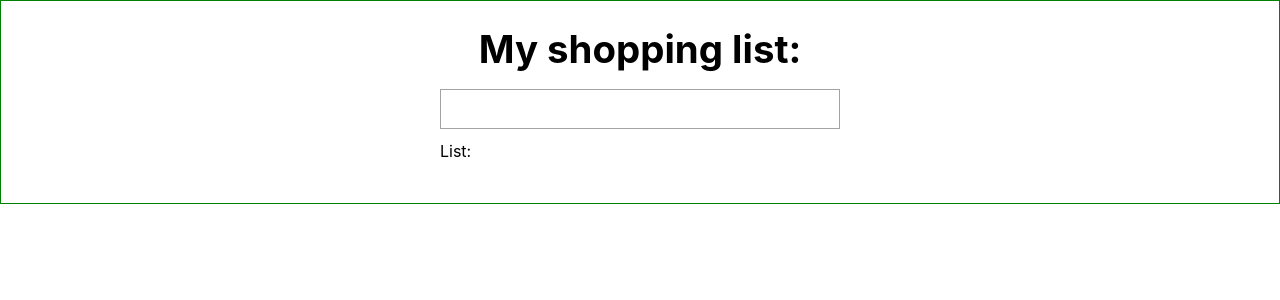
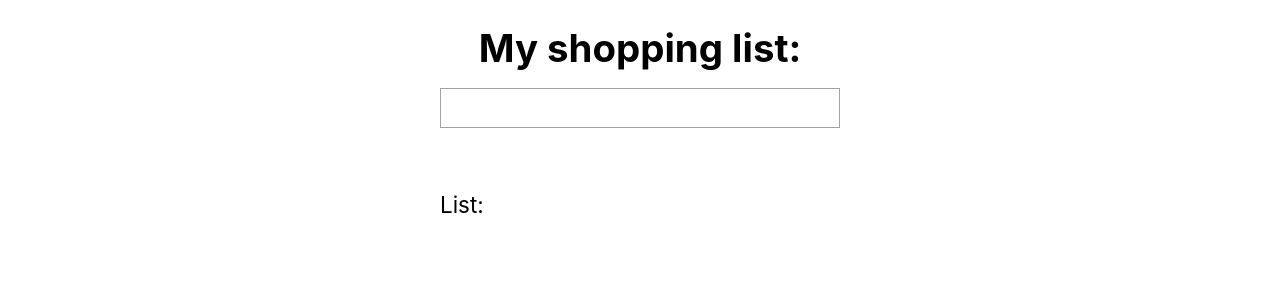
Before and after one commit to sprajams/grocery-list, a React (Create React App) app: page / in a window 1280 px wide. Shown: the top 300 px of the page. Built offline with nearby package versions, Linux system fonts and the light colour scheme.

Commit message:
clean up

```diff
--- a/src/App.scss
+++ b/src/App.scss
@@ -4,5 +4,4 @@
   height: 100%;
   display: flex;
   flex-direction: column;
-  border: 1px solid green;
 }
--- a/src/components/List/index.jsx
+++ b/src/components/List/index.jsx
@@ -4,7 +4,7 @@ import styles from "./styles.module.scss";
 function List({ list, toDelete }) {
   return (
     <div className={styles.outter}>
-      <div>List:</div>
+      <div className={styles.title}>List:</div>
       <ul className={styles.list}>
         {list.map((elem, i) => {
           return (
--- a/src/components/List/styles.module.scss
+++ b/src/components/List/styles.module.scss
@@ -1,9 +1,12 @@
 .outter {
   width: 100%;
   max-width: 400px;
-  margin: 0 auto;
+  margin: 50px auto;
 }
 .list {
   list-style: none;
   padding: 10px 0;
 }
+.title {
+  font-size: 1.4em;
+}
```
